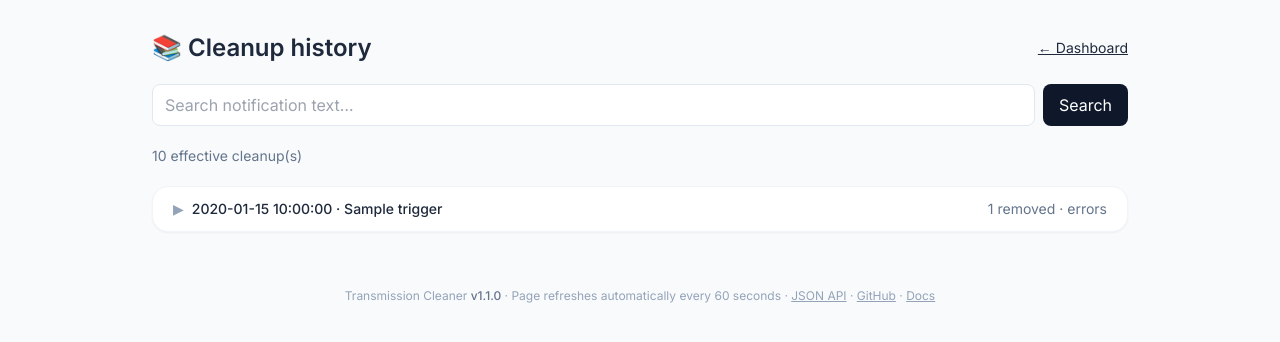
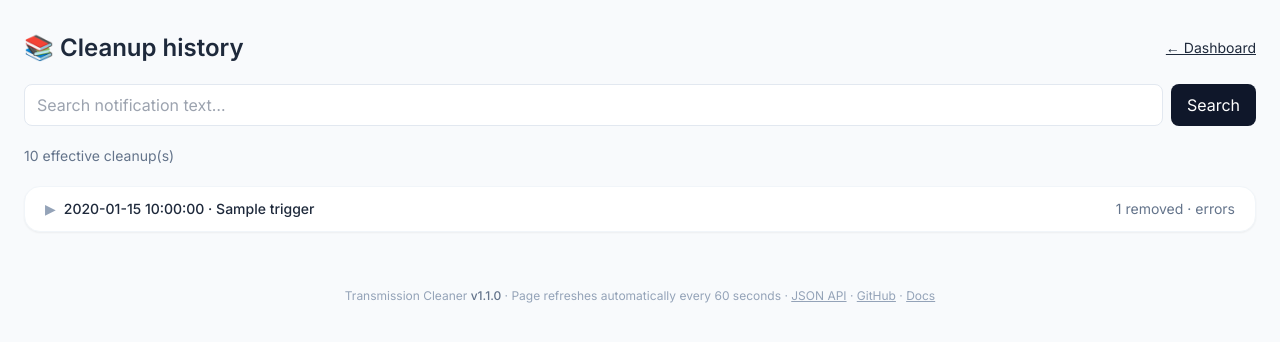
Before and after one commit to gioxx/TransmissionCleaner, a FastAPI app: template app/templates/history.html in a window 1280 px wide. Shown: the part 57-399 px from the top of the page. Run offline with FastAPI, Linux system fonts and the light colour scheme; the template is opened without the code that fills it: most values are stand-ins (such as "Sample title", 1, 10 or a date in 2020); some libraries are stand-ins or nearby versions.

Commit message:
fix: match history page width

```diff
--- a/app/templates/history.html
+++ b/app/templates/history.html
@@ -6,7 +6,7 @@
 </head>
 <body class="bg-slate-50 text-slate-800 font-sans min-h-screen">
   {% include "_header.html" %}
-  <main class="max-w-5xl mx-auto px-4 sm:px-6 py-8 space-y-5">
+  <main class="max-w-7xl mx-auto px-4 sm:px-6 py-8 space-y-5">
     <div class="flex items-center justify-between"><h1 class="text-2xl font-semibold">📚 Cleanup history</h1><a class="underline text-sm" href="/">← Dashboard</a></div>
     <form class="flex gap-2" method="get" action="/history"><input class="flex-1 rounded-lg border border-slate-200 px-3 py-2" name="q" value="{{ query }}" placeholder="Search notification text…"><button class="rounded-lg bg-slate-900 px-4 py-2 text-white" type="submit">Search</button></form>
     <p class="text-sm text-slate-500">{{ total }} effective cleanup(s)</p>
```
